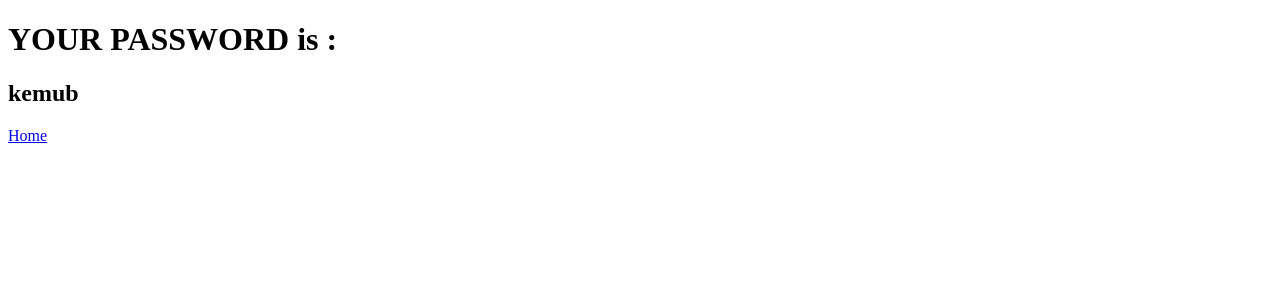
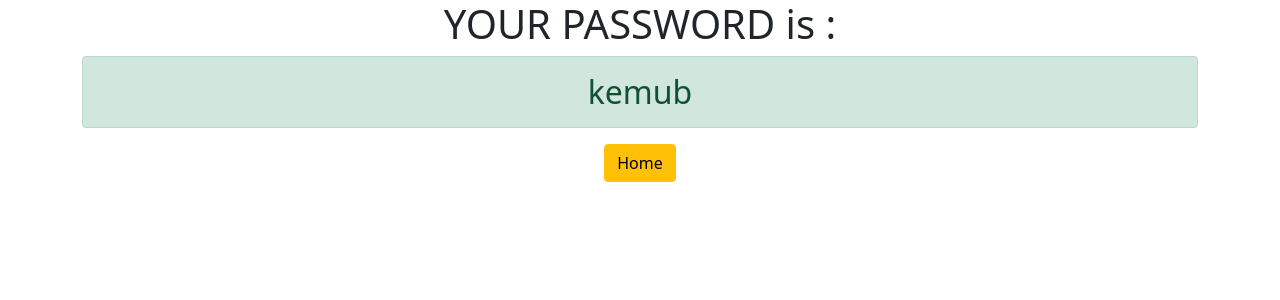
Before and after one commit to snkpwnz/password_generator-project, a Django app: page /password in a window 1280 px wide. Shown: the top 300 px of the page. Run offline with Django 3.2, Linux system fonts and the light colour scheme.

Commit message:
final version

```diff
--- a/generator/templates/generator/password.html
+++ b/generator/templates/generator/password.html
@@ -3,10 +3,14 @@
 <head>
     <meta charset="UTF-8">
     <title>Title</title>
+    <link href="https://cdn.jsdelivr.net/npm/bootstrap@5.0.1/dist/css/bootstrap.min.css" rel="stylesheet" integrity="sha384-+0n0xVW2eSR5OomGNYDnhzAbDsOXxcvSN1TPprVMTNDbiYZCxYbOOl7+AMvyTG2x" crossorigin="anonymous">
+
 </head>
 <body>
+<div class="container text-center">
 <h1>YOUR PASSWORD is :</h1>
-<h2>{{ password }}</h2>
-<a href=" {% url 'home' %}">Home</a>
+<h2 class="alert alert-success">{{ password }}</h2>
+<a href=" {% url 'home' %}" class="btn btn-warning">Home</a>
+</div>
 </body>
 </html>
--- a/generator/views.py
+++ b/generator/views.py
@@ -1,5 +1,4 @@
 from django.shortcuts import render
-from django.http import HttpResponse
 import random
 
 
```
Also changed, not shown: generator/templates/generator/home.html (+5 -2 lines).
